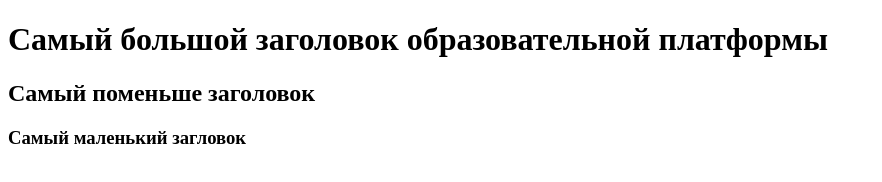
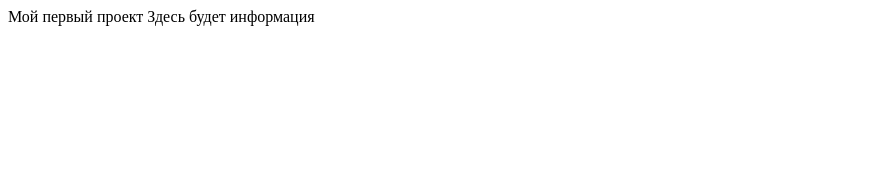
Before and after one commit to Val-ry/project_bazhina, a plain HTML site: page index.html in a window 1280 px wide. Shown: the whole page, without its empty margins (0-882 px from the left). Drawn offline with Linux system fonts and the light colour scheme.

Commit message:
Update index.html

```diff
--- a/index.html
+++ b/index.html
@@ -4,11 +4,9 @@
     <meta charset="UTF-8">
     <meta name="viewport" content="width=device-width, initial-scale=1.0">
     <title>my_project</title>
-    <h1>Самый большой заголовок образовательной платформы</h1>
-    <h2>Самый поменьше заголовок</h2>
-    <h3>Самый маленький загловок</h3>
+    Мой первый проект
 </head>
 <body>
-
+   Здесь будет информация
 </body>
 </html>
```
